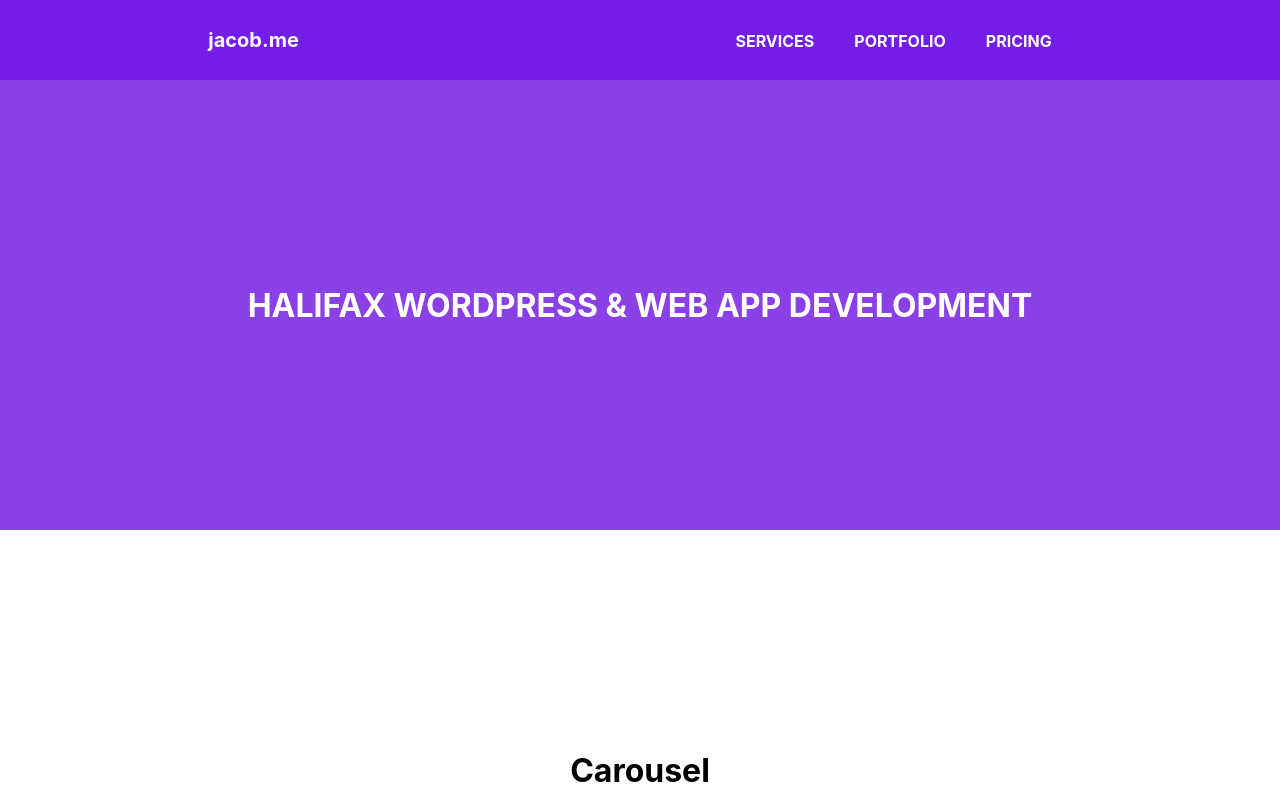
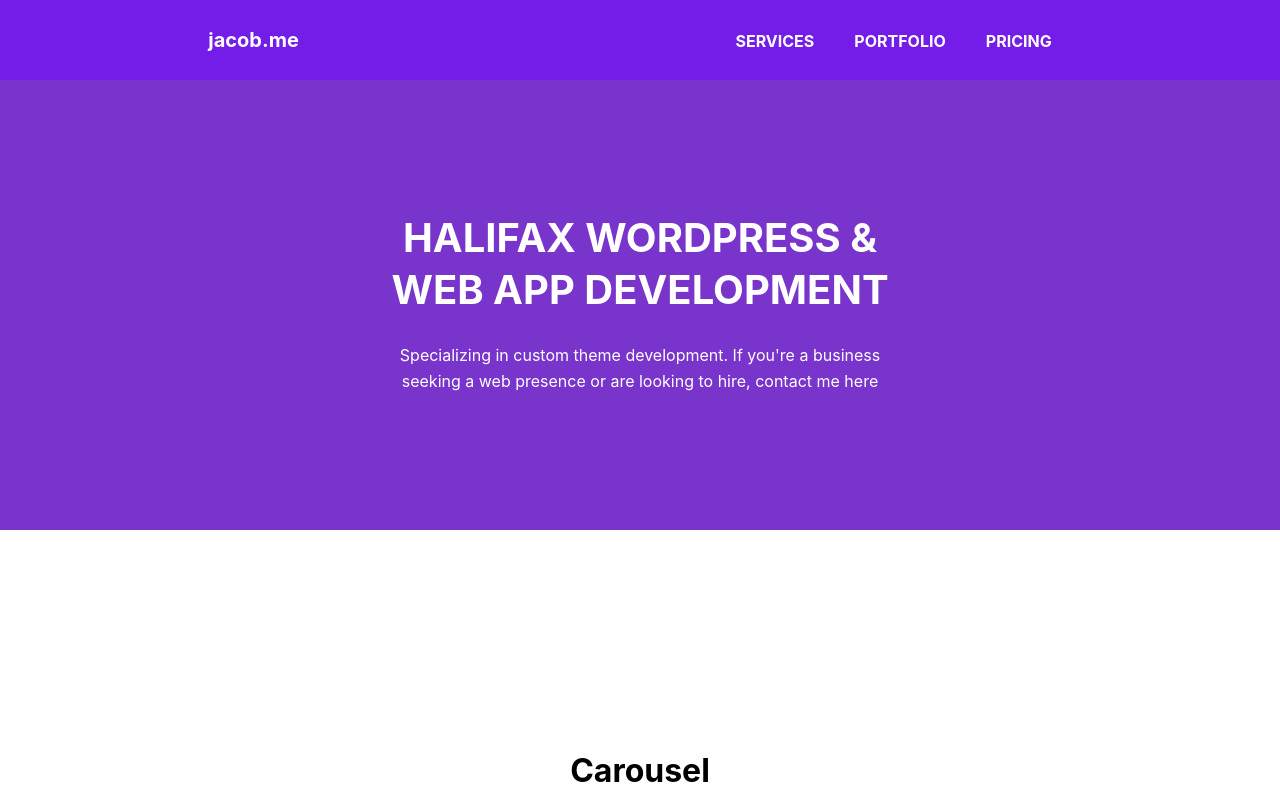
Before and after one commit to olivermen/React-Sass, a React (Create React App) app: page / in a window 1280 px wide. Shown: the top 800 px of the page. Built offline with nearby package versions, Linux system fonts and the light colour scheme.

Commit message:
structure complete

```diff
--- a/src/pages/dashboard/jumbotron/jumbotron.scss
+++ b/src/pages/dashboard/jumbotron/jumbotron.scss
@@ -4,9 +4,27 @@
     display: flex;
     justify-content: center;
     align-items: center;
-    flex-direction: row;
+    flex-direction: column;
     background-color: $bg-color-light;
     width: 100%;
     height: 450px;
     color: $white-color;
 }
+
+.content {
+    width: 500px;
+    text-align: center;
+}
+
+.content h1 {
+    line-height: 1.3;
+    font-weight: bold;
+    font-size: 40px;
+}
+
+.content h2 {
+    font-size: 16px;
+    font-weight: 400;
+    line-height: 1.6;
+    margin-bottom: 30px;
+}
--- a/src/pages/dashboard/jumbotron/jumbotron.tsx
+++ b/src/pages/dashboard/jumbotron/jumbotron.tsx
@@ -6,7 +6,13 @@ import "./jumbotron.scss";
 const Jumbotron = () => {
   return (
     <div className="jumbotron">
-      <h1>HALIFAX WORDPRESS & WEB APP DEVELOPMENT</h1>
+      <div className="content">
+        <h1>HALIFAX WORDPRESS & WEB APP DEVELOPMENT</h1>
+        <h2>
+          Specializing in custom theme development. If you're a business seeking
+          a web presence or are looking to hire, contact me <span>here</span>
+        </h2>
+      </div>
     </div>
   );
 };
--- a/src/styles/color.scss
+++ b/src/styles/color.scss
@@ -8,7 +8,7 @@ $btn-light-hover : #22252d;
 
 $border-color : #d1d9d9;
 
-$bg-color-light: #8a3fe7;
+$bg-color-light: rgb(121, 52, 204);
 $bg-gradient-start : #7a19f1;
 $bg-gradient-end : #332179;
 
```
